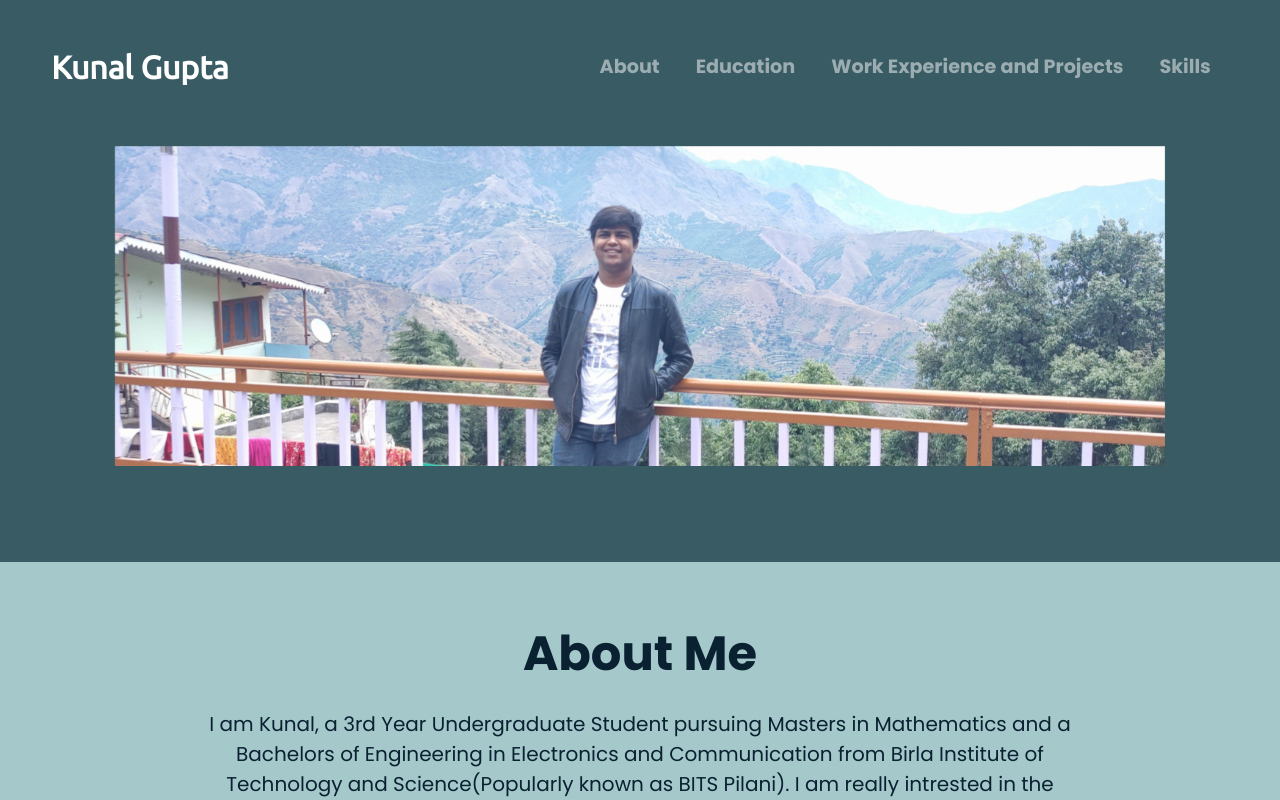
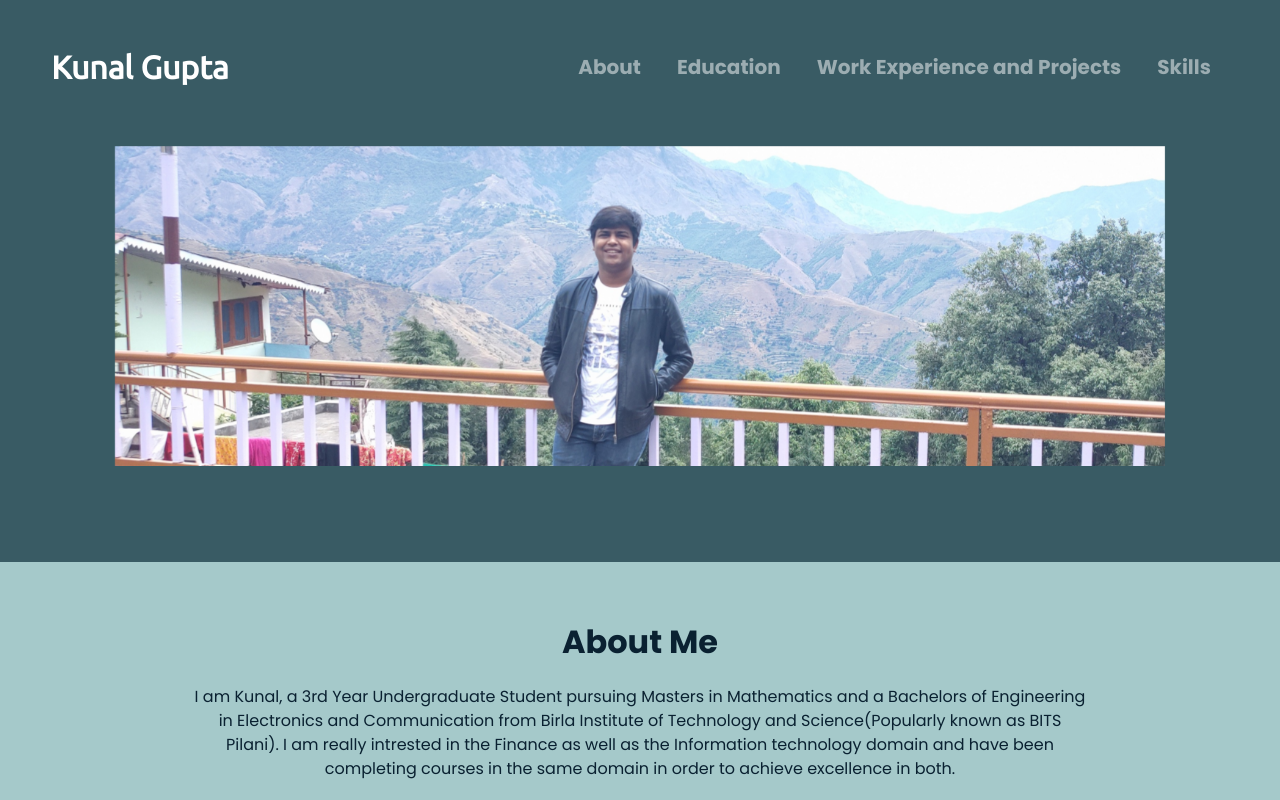
Before and after one commit to guptakunal2003/guptakunal2003.github.io, a plain HTML site: page index.html in a window 1280 px wide. Drawn offline with nearby package versions, Linux system fonts and the light colour scheme.

Commit message:
more changes

```diff
--- a/styles.css
+++ b/styles.css
@@ -26,7 +26,7 @@ h1 {
   margin-bottom: 0;
   padding-top:1rem;
   padding-bottom: 1.2rem;
-  font-size: 6vh;
+  font-size: 4vh;
 
 }
 h2 {
@@ -45,7 +45,7 @@ h3 {
 p{
   color:#0A2131;
   height: auto;
-  font-size: 2.5vh;
+  font-size: 2vh;
 
 }
 
@@ -66,7 +66,7 @@ p{
   padding: 0 10px;
 }
 .nav-link {
-  font-size: 1.2rem;
+  font-size: 2.5vh;
   font-family: "Poppins";
   font-weight: bold;
 }
```
